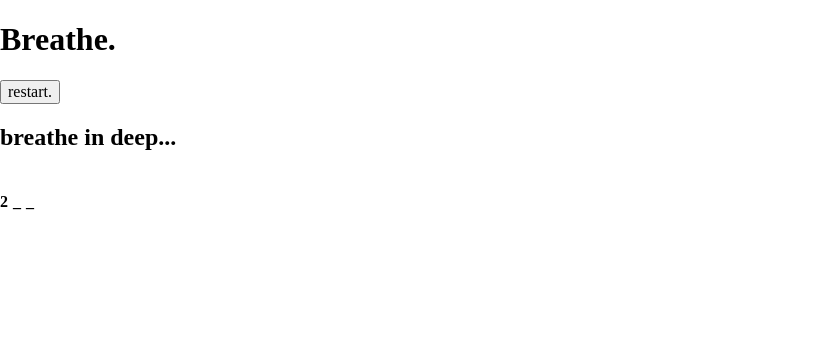
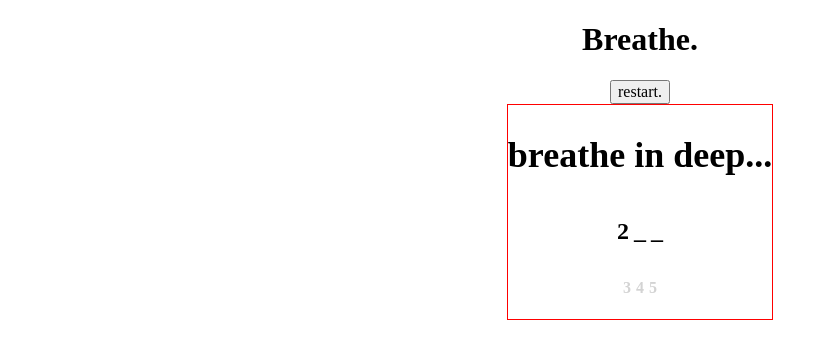
Before and after one commit to kiefer-dev/345-breathing, a plain HTML site: page index.html in a window 1280 px wide. Both pictures are taken after a click on the button "begin.". Shown: the whole page, without its empty margins (0-836 px from the left). Drawn offline with Linux system fonts and the light colour scheme.

Commit message:
begin basic styling for page layout

```diff
--- a/css/style.css
+++ b/css/style.css
@@ -26,7 +26,9 @@
 }
 
 body {
-
+     display: flex;
+     flex-flow: column nowrap;
+     align-items: center;
 }
 
 
@@ -41,10 +43,25 @@ footer {
 
 }
 
+section.timerAndInstructionsArea {
+     display: flex;
+     flex-flow: column wrap;
+     align-items: center;
+     border: 1px solid red;
+}
+h2#instructionDisplayArea {
+     font-size: 36px;
+}
 div.timerDisplayArea {
      display: flex;
      flex-flow: row nowrap;
      column-gap: 5px;
+     color: lightgray;
+     margin-top: -20px;
+}
+div.timerDisplayArea:nth-child(2) {
+     color: black;
+     font-size: 24px;
 }
 
 /******************************************
--- a/index.html
+++ b/index.html
@@ -13,13 +13,17 @@
 		<link rel="stylesheet" href="css/style.css">
 	</head>
 	<body>
-		<h1>Breathe.</h1>
+		<section class="titleArea">
+			<h1>Breathe.</h1>
+		</section>
+
 		<section class="buttonArea">
 			<button id="beginButton">begin.</button>
 			<button id="restartButton" class="hidden">restart.</button>
 		</section>
+
 		<section class="timerAndInstructionsArea">
-			<h2 id="instructionArea">...</h2>
+			<h2 id="instructionDisplayArea">...</h2>
 			<div class="timerDisplayArea">
 				<h4 id="breatheInCountArea">_</h4>
 				<h4 id="holdCountArea">_</h4>
--- a/js/main.js
+++ b/js/main.js
@@ -3,7 +3,7 @@ document.getElementById("beginButton").addEventListener("click", breatheIn)
 document.getElementById("restartButton").addEventListener("click", restart)
 
 let seconds = 0;
-let interval = 1000;
+let interval = 200;
 let breatheInTimer, holdTimer, breatheOutTimer;
 
 // ------------------------------------------------------------------------ //
@@ -16,7 +16,7 @@ function breatheIn() {
   }
 
   // Put BREATHE IN instruction into the DOM
-  document.getElementById("instructionArea").innerHTML = "breathe in deep..."
+  document.getElementById("instructionDisplayArea").innerHTML = "breathe in deep..."
   // Put seconds into the DOM to begin counting
   document.getElementById("breatheInCountArea").innerHTML = "_";
   document.getElementById("holdCountArea").innerHTML = "_";
@@ -42,7 +42,7 @@ function countBreatheIn() {
 // Function to continue the breathing chain (HOLD)
 function hold() {
   // Put HOLD instruction into the DOM
-  document.getElementById("instructionArea").innerHTML = "hold..."
+  document.getElementById("instructionDisplayArea").innerHTML = "hold..."
   // Reset the counter in the DOM
   document.getElementById("holdCountArea").innerHTML = "_";
 
@@ -66,7 +66,7 @@ function countHold() {
 // Function to continue the breathing chain (BREATHE OUT)
 function breatheOut() {
   // Put BREATHE OUT instruction into the DOM
-  document.getElementById("instructionArea").innerHTML = "breathe out."
+  document.getElementById("instructionDisplayArea").innerHTML = "breathe out."
   // Reset the counter in the DOM
   document.getElementById("breatheOutCountArea").innerHTML = "_";
 
@@ -102,7 +102,7 @@ function restart() {
   document.getElementById("restartButton").classList.toggle("hidden");
 
   // Reset the seconds/instructions in the DOM
-  document.getElementById("instructionArea").innerHTML = "...";
+  document.getElementById("instructionDisplayArea").innerHTML = "...";
   document.getElementById("breatheInCountArea").innerHTML = "-";
   document.getElementById("holdCountArea").innerHTML = "-";
   document.getElementById("breatheOutCountArea").innerHTML = "-";
```
